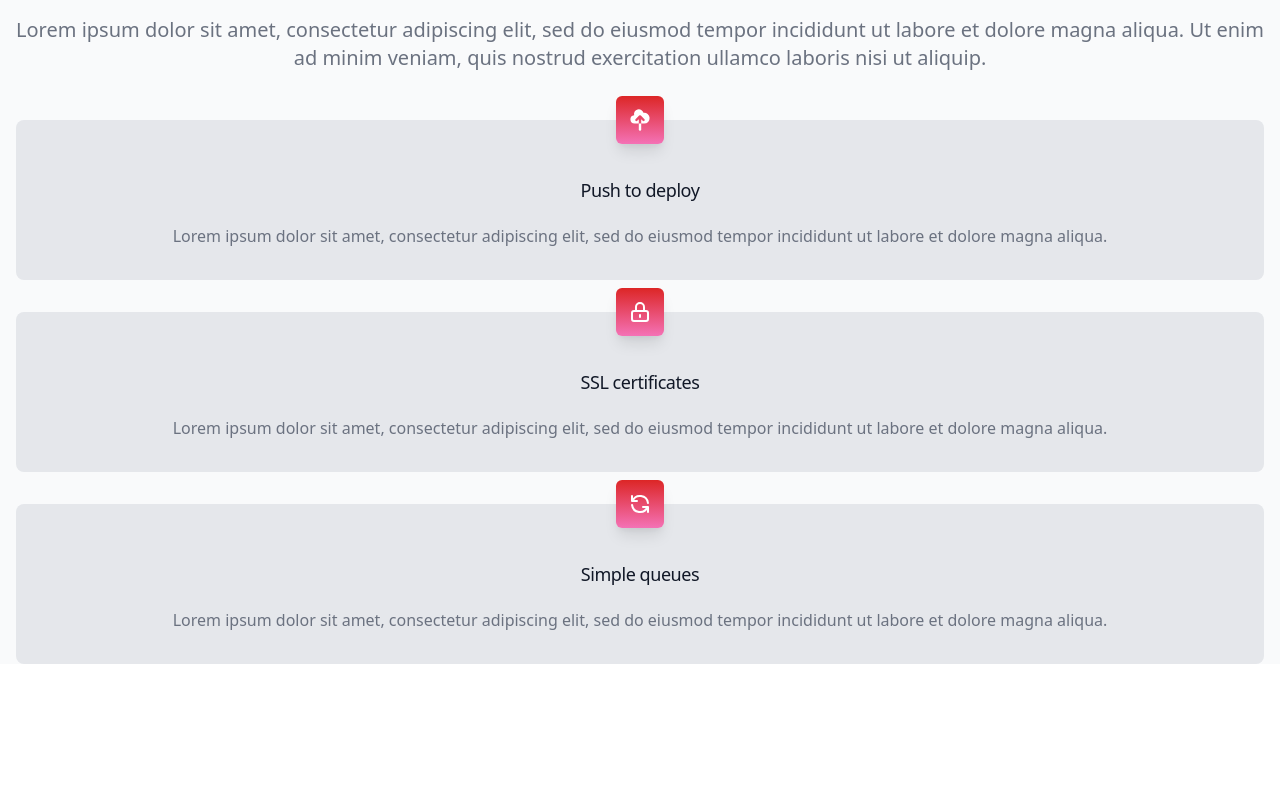
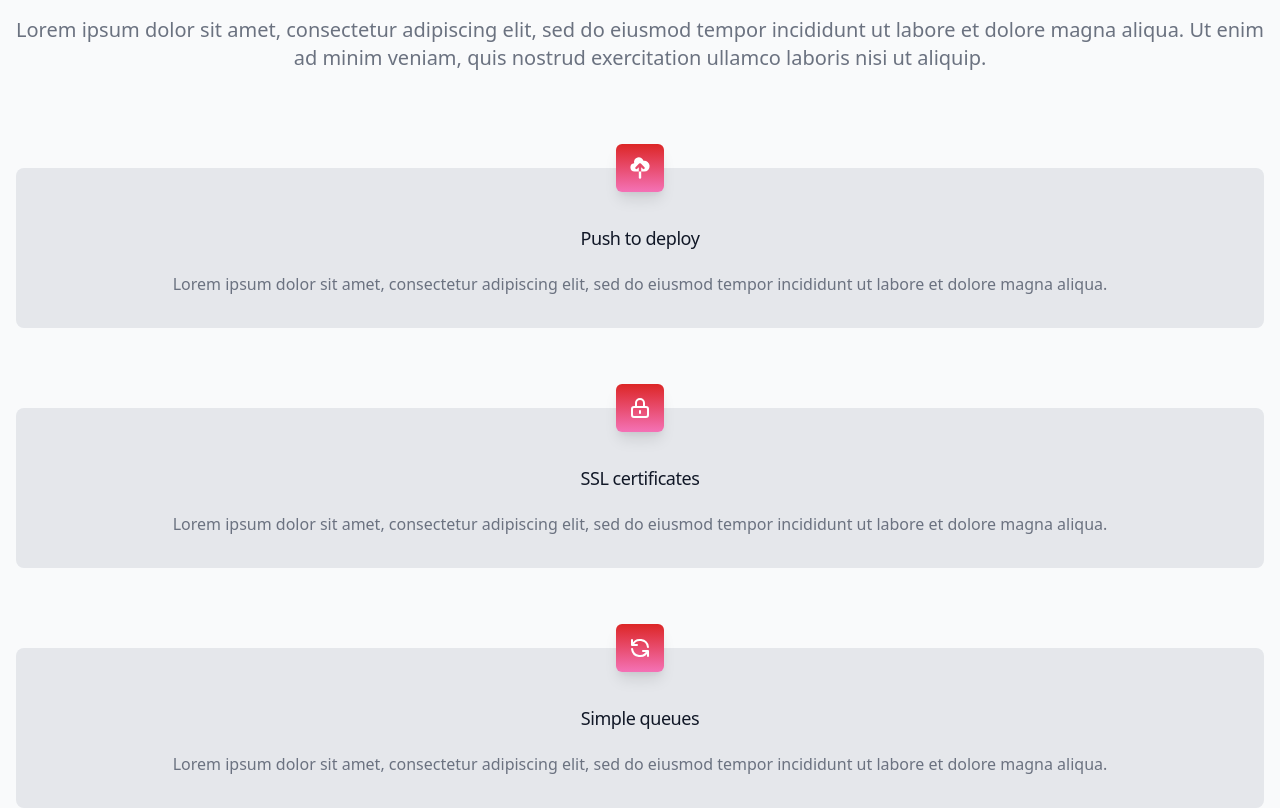
Before and after one commit to praveenmega/shipapps, a React (Create React App) app: page / in a window 1280 px wide. Shown: the part 1420-2228 px from the top of the page. Before the commit the page ends 2084 px from the top, so only its background shows below. Built offline with nearby package versions, Linux system fonts and the light colour scheme.

Commit message:
update website

```diff
--- a/src/App.js
+++ b/src/App.js
@@ -145,7 +145,7 @@ function App() {
             </p>
             <div className="mt-12">
               <div className="grid grid-cols-1 gap-8">
-                <div className="rounded-lg px-6 py-8 bg-gray-200">
+                <div className="rounded-lg mt-12 px-6 py-8 bg-gray-200">
                   <div className="-mt-14">
                     <span
                       className="inline-flex p-3 bg-gradient-to-t
@@ -171,7 +171,7 @@ function App() {
                     aliqua.
                   </p>
                 </div>
-                <div className="rounded-lg px-6 py-8 bg-gray-200">
+                <div className="rounded-lg mt-12 px-6 py-8 bg-gray-200">
                   <div className="-mt-14">
                     <span
                       className="inline-flex p-3 bg-gradient-to-t
@@ -202,7 +202,7 @@ function App() {
                     aliqua.
                   </p>
                 </div>
-                <div className="rounded-lg px-6 py-8 bg-gray-200">
+                <div className="rounded-lg mt-12 px-6 py-8 bg-gray-200">
                   <div className="-mt-14">
                     <span
                       className="inline-flex p-3 bg-gradient-to-t
```
